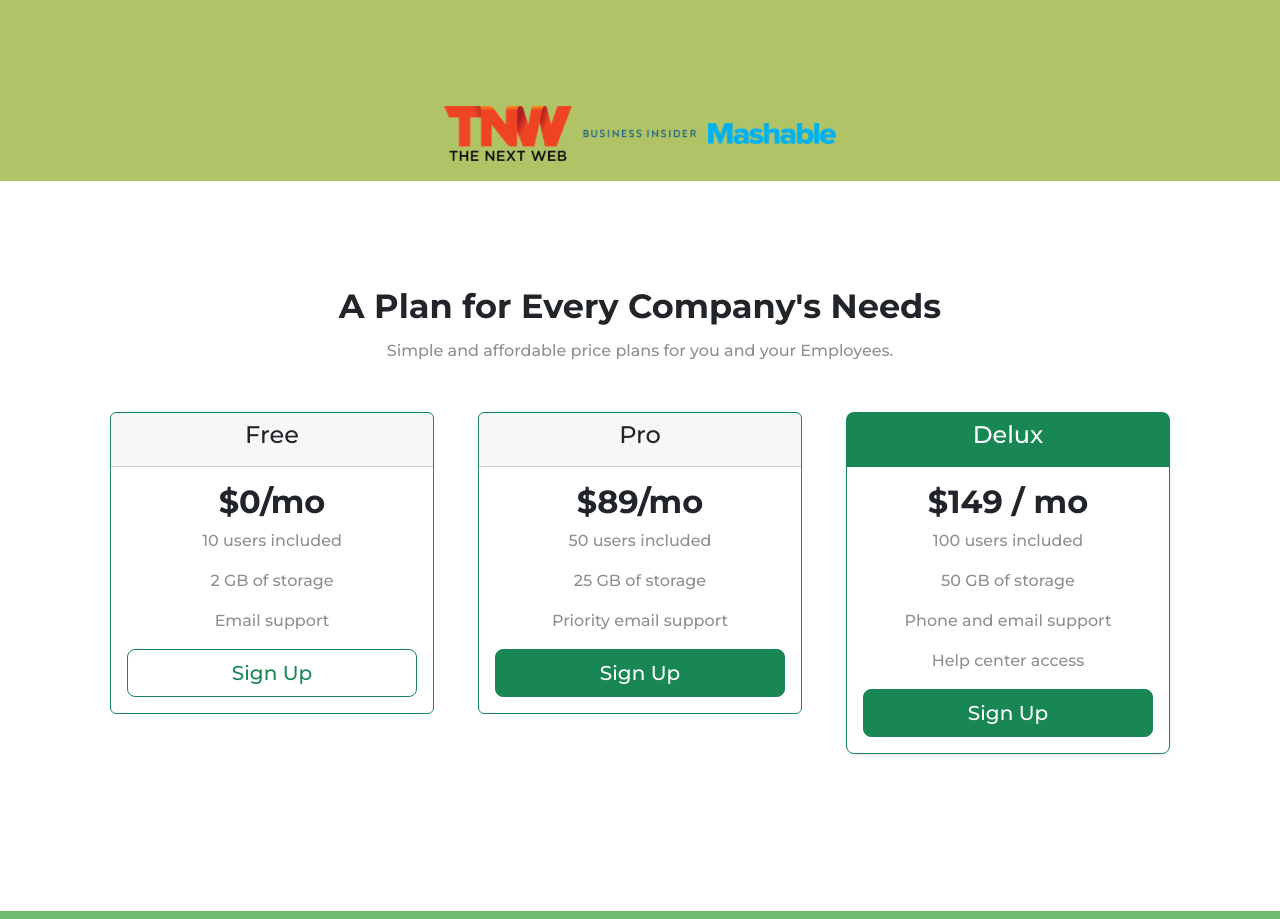
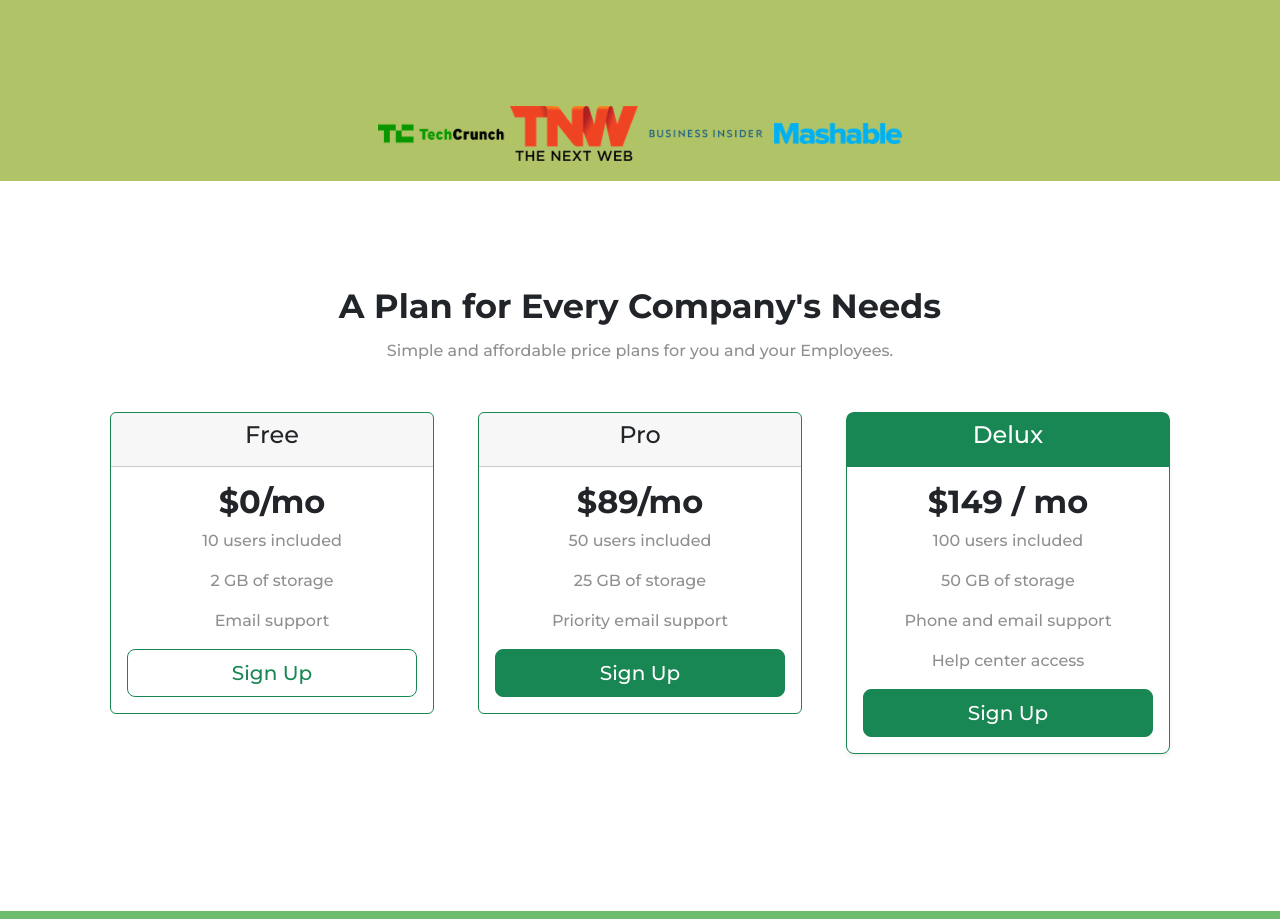
Before and after one commit to RayCervan3/Just-in-Time, a plain HTML site: page index.html in a window 1280 px wide. Shown: the part 1463-2382 px from the top of the page. Drawn offline with nearby package versions, Linux system fonts and the light colour scheme.

Commit message:
TechCrunch
TechCrunch logo modification

```diff
--- a/index.html
+++ b/index.html
@@ -119,6 +119,7 @@
 
     <section id="press">
 
+      <img class="press-images" src="images/TechCrunch.png" alt="tc-logo">
       <img class="press-images" src="images/tnw.png" alt="tnw-logo">
       <img class="press-images" src="images/bizinsider.png" alt="biz-insider-logo">
       <img class="press-images" src="images/mashable.png" alt="mashable-logo">
```
